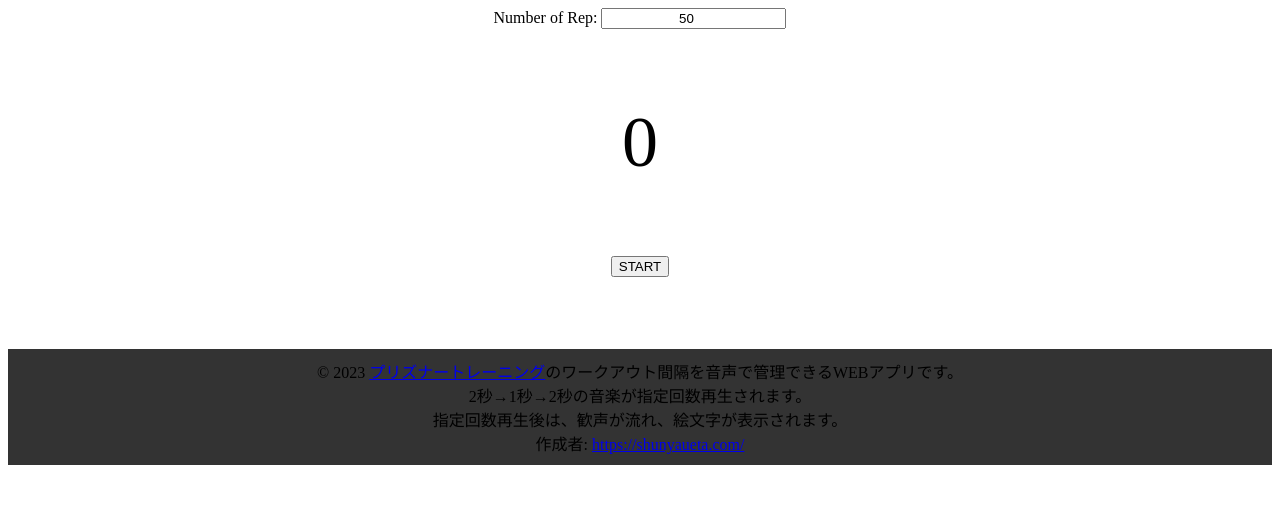
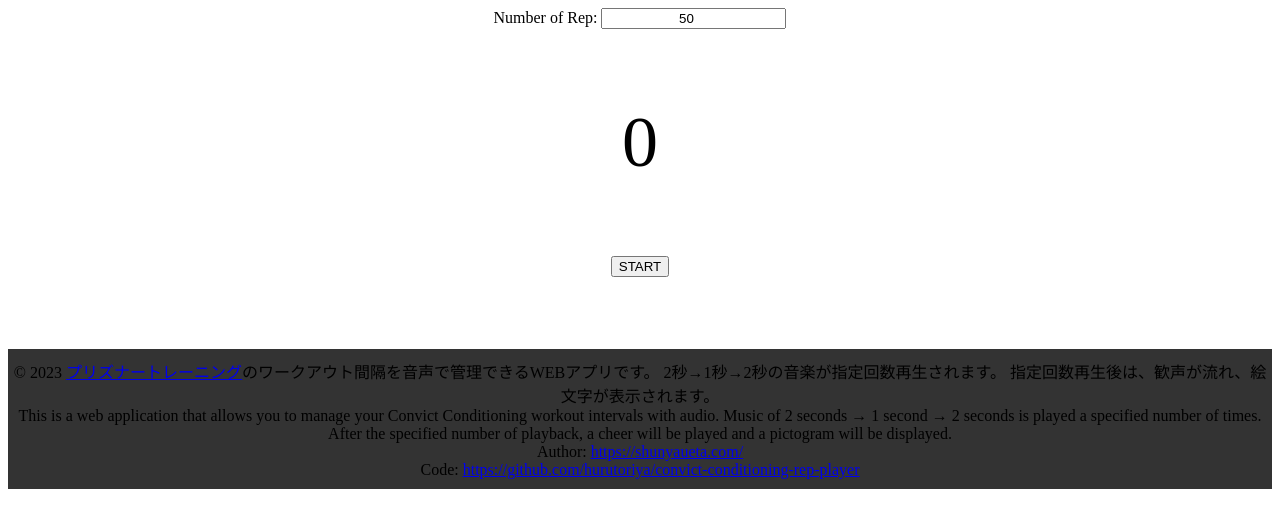
Before and after one commit to hurutoriya/convict-conditioning-rep-player, a plain HTML site: page index.html in a window 1280 px wide. Drawn offline with Linux system fonts and the light colour scheme.

Commit message:
update: footer

```diff
--- a/index.html
+++ b/index.html
@@ -54,12 +54,21 @@
       &copy; 2023
       <a href="https://amzn.to/3qZzihG">プリズナートレーニング</a
       >のワークアウト間隔を音声で管理できるWEBアプリです。
-      <br />
       2秒→1秒→2秒の音楽が指定回数再生されます。
-      <br />
       指定回数再生後は、歓声が流れ、絵文字が表示されます。
       <br />
-      作成者: <a href="https://shunyaueta.com/"> https://shunyaueta.com/</a>
+      This is a web application that allows you to manage your Convict
+      Conditioning workout intervals with audio. Music of 2 seconds → 1 second →
+      2 seconds is played a specified number of times. After the specified
+      number of playback, a cheer will be played and a pictogram will be
+      displayed.
+      <br />
+      Author: <a href="https://shunyaueta.com/"> https://shunyaueta.com/</a>
+      <br />
+      Code:
+      <a href="https://github.com/hurutoriya/convict-conditioning-rep-player"
+        >https://github.com/hurutoriya/convict-conditioning-rep-player</a
+      >
     </footer>
     <script>
       const playbackForm = document.getElementById("playbackForm");
```
